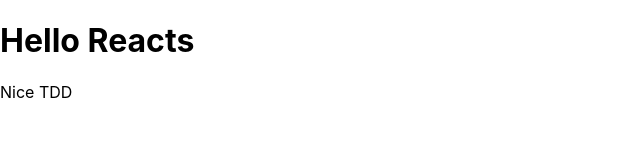
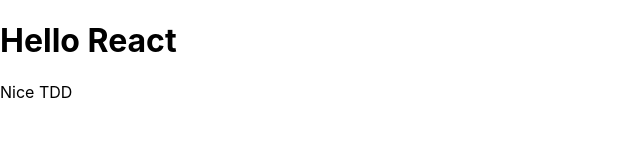
Before and after one commit to casecam/ace-367-tdd, a React (Create React App) app: page / in a window 1280 px wide. Shown: the top 160 px of the page, without its empty margins (0-640 px from the left). Built offline with nearby package versions, Linux system fonts and the light colour scheme.

Commit message:
Green - generates a label

```diff
--- a/src/App.tsx
+++ b/src/App.tsx
@@ -2,7 +2,7 @@
 
 export default class App extends Component {
   public label() {
-    return 'Hello Reacts'
+    return 'Hello React'
   }
   render() {
     return (
```
